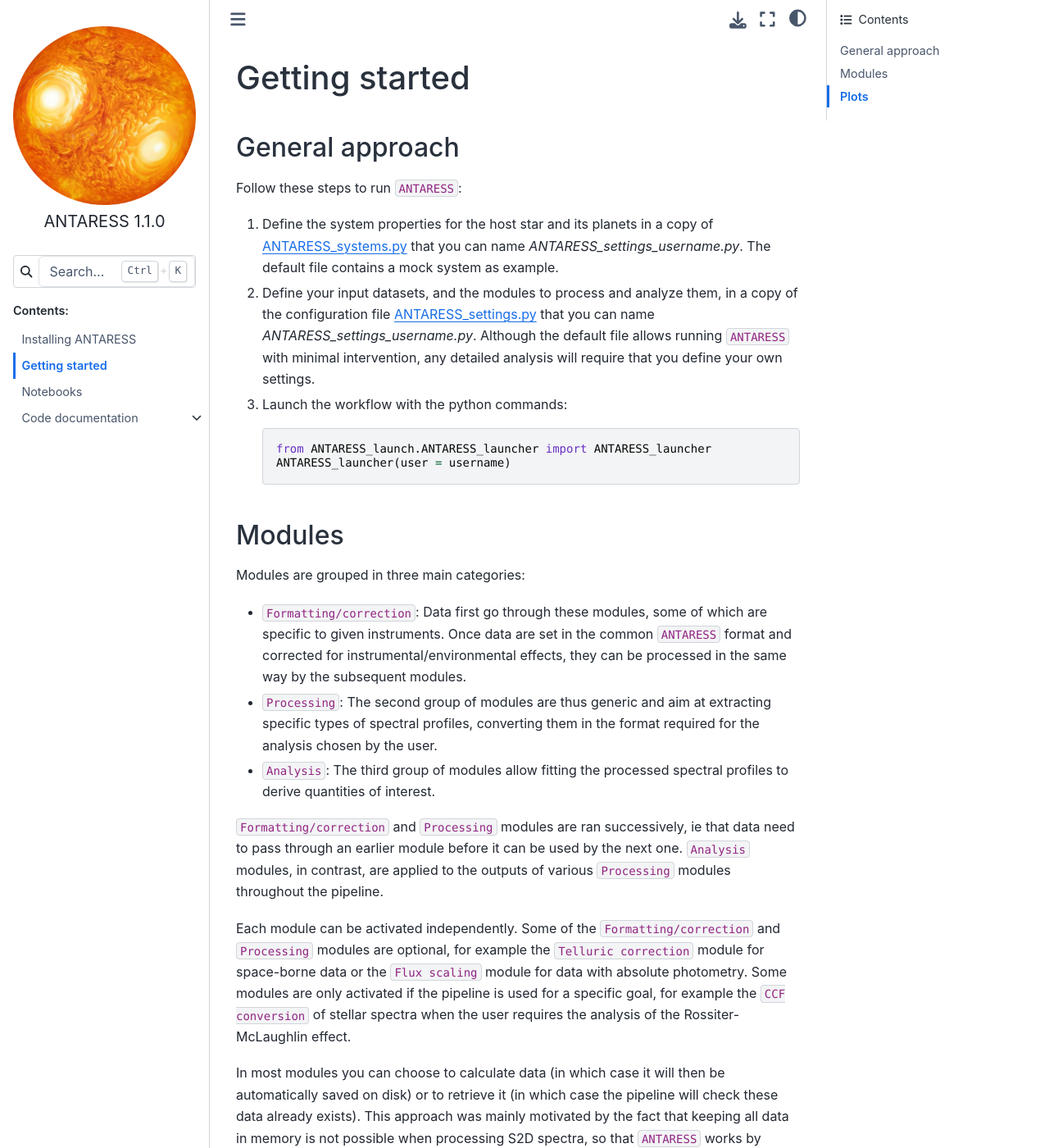
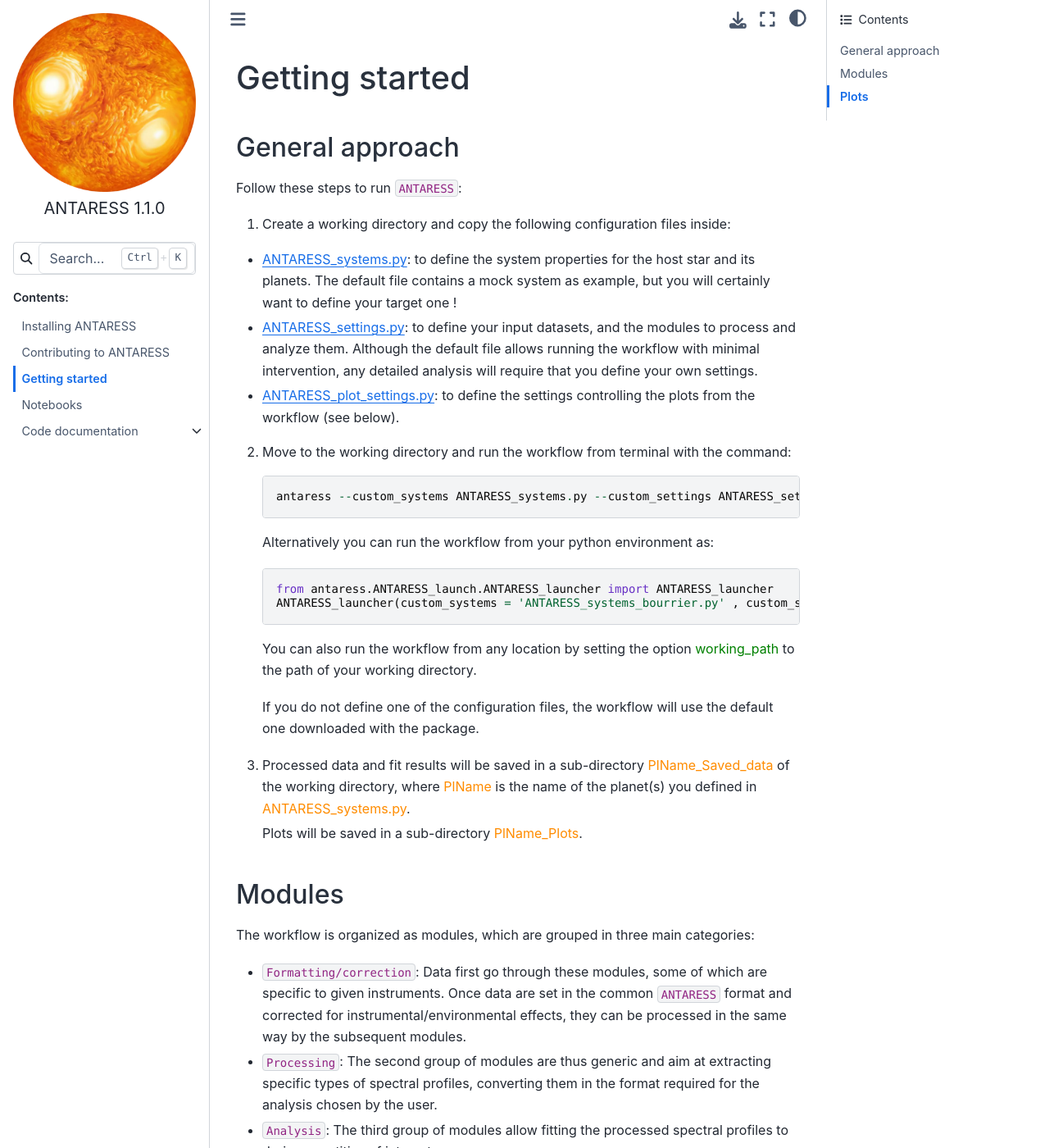
Before and after one commit to wangxianyu7/ANTARESS, a Sphinx documentation site: the page built from Docs/source/Fixed_files/getting_started.rst, in a window 1280 px wide and 1400 px high. Shown: the whole window at 82% size. Built offline with Sphinx 7.4.7 and the Sphinx Book theme 1.1.4, drawn with Linux system fonts in a browser that asks for light colours; pages that are not in the unit, such as notebooks, are missing from menus; some of the changed text lies outside the part shown.

```diff
--- a/Docs/source/Fixed_files/getting_started.rst
+++ b/Docs/source/Fixed_files/getting_started.rst
@@ -1,3 +1,15 @@
+.. raw:: html
+
+    <style> .orange {color:DarkOrange} </style>
+
+.. role:: orange
+
+.. raw:: html
+
+    <style> .green {color:green} </style>
+
+.. role:: green
+
 Getting started
 ===============
 
@@ -6,20 +18,38 @@ General approach
 
 Follow these steps to run ``ANTARESS``:
 
-1. Define the system properties for the host star and its planets in a copy of `ANTARESS_systems.py <https://gitlab.unige.ch/bourrier/antaress/-/blob/b6757ac8287a883889dc1ca367ae2b764dbbcf45/Method/ANTARESS_launch/ANTARESS_systems.py>`_ that you can name `ANTARESS_settings_username.py`. The default file contains a mock system as example.
+1. Create a working directory and copy the following configuration files inside:
 
-2. Define your input datasets, and the modules to process and analyze them, in a copy of the configuration file `ANTARESS_settings.py <https://gitlab.unige.ch/bourrier/antaress/-/blob/05b5593c8bcdf5dfd983da0c0047feec47ae94db/Method/ANTARESS_launch/ANTARESS_settings.py>`_ that you can name `ANTARESS_settings_username.py`. Although the default file allows running ``ANTARESS`` with minimal intervention, any detailed analysis will require that you define your own settings.
+- `ANTARESS_systems.py <https://gitlab.unige.ch/bourrier/antaress/-/blob/117044089b381164d18544ca512cf630f87c6f86/src/antaress/ANTARESS_launch/ANTARESS_systems.py>`_: to define the system properties for the host star and its planets.
+  The default file contains a mock system as example, but you will certainly want to define your target one !
 
-3. Launch the workflow with the python commands::
+- `ANTARESS_settings.py <https://gitlab.unige.ch/bourrier/antaress/-/blob/117044089b381164d18544ca512cf630f87c6f86/src/antaress/ANTARESS_launch/ANTARESS_settings.py>`_: to define your input datasets, and the modules to process and analyze them.
+  Although the default file allows running the workflow with minimal intervention, any detailed analysis will require that you define your own settings.
 
-       from ANTARESS_launch.ANTARESS_launcher import ANTARESS_launcher
-       ANTARESS_launcher(user = username)
+- `ANTARESS_plot_settings.py <https://gitlab.unige.ch/bourrier/antaress/-/blob/5a4527e3426947d25682fe98c68b33f8c339815f/src/antaress/ANTARESS_plots/ANTARESS_plot_settings.py>`_: to define the settings controlling the plots from the workflow (see below).
+
+2. Move to the working directory and run the workflow from terminal with the command::
+
+    antaress --custom_systems ANTARESS_systems.py --custom_settings ANTARESS_settings.py --custom_plot_settings ANTARESS_plot_settings.py
+
+   Alternatively you can run the workflow from your python environment as::
+
+	from antaress.ANTARESS_launch.ANTARESS_launcher import ANTARESS_launcher
+	ANTARESS_launcher(custom_systems = 'ANTARESS_systems_bourrier.py' , custom_settings = 'ANTARESS_settings_bourrier.py' , custom_plot_settings = 'ANTARESS_plot_settings_bourrier.py')
+
+   You can also run the workflow from any location by setting the option :green:`working_path` to the path of your working directory.
+
+   If you do not define one of the configuration files, the workflow will use the default one downloaded with the package.
+
+3. Processed data and fit results will be saved in a sub-directory :orange:`PlName_Saved_data` of the working directory, where :orange:`PlName` is the name of the planet(s) you defined in :orange:`ANTARESS_systems.py`.
+
+   Plots will be saved in a sub-directory :orange:`PlName_Plots`.
 
 
 Modules
 -------
 
-Modules are grouped in three main categories:
+The workflow is organized as modules, which are grouped in three main categories:
 
 - ``Formatting/correction``: Data first go through these modules, some of which are specific to given instruments. Once data are set in the common ``ANTARESS`` format and corrected for instrumental/environmental effects, they can be processed in the same way by the subsequent modules.
 
@@ -30,18 +60,18 @@ Modules are grouped in three main categories:
 
 ``Formatting/correction`` and ``Processing`` modules are ran successively, ie that data need to pass through an earlier module before it can be used by the next one. ``Analysis`` modules, in contrast, are applied to the outputs of various ``Processing`` modules throughout the pipeline.
 
-Each module can be activated independently. Some of the ``Formatting/correction`` and ``Processing`` modules are optional, for example the ``Telluric correction`` module for space-borne data or the ``Flux scaling`` module for data with absolute photometry. Some modules are only activated if the pipeline is used for a specific goal, for example the ``CCF conversion`` of stellar spectra when the user requires the analysis of the Rossiter-McLaughlin effect.
+Each module can be activated independently through the configuration file ``ANTARESS_settings.py``. Some of the ``Formatting/correction`` and ``Processing`` modules are optional, for example the ``Telluric correction`` module for space-borne data or the ``Flux scaling`` module for data with absolute photometry. Some modules are only activated if the pipeline is used for a specific goal, for example the ``CCF conversion`` of stellar spectra when the user requires the analysis of the Rossiter-McLaughlin effect.
 
-In most modules you can choose to calculate data (in which case it will then be automatically saved on disk) or to retrieve it (in which case the pipeline will check these data already exists). This approach was mainly motivated by the fact that keeping all data in memory is not possible when processing S2D spectra, so that ``ANTARESS`` works by retrieving the relevant data from the disk in each module.
+In most modules you can choose to compute data (`calculation mode`, in which case data is saved automatically on disk) or to retrieve it (`retrieval mode`, in which case the pipeline checks that data already exists on disk). This approach was mainly motivated by the fact that keeping all data in memory is not possible when processing S2D spectra, so that ``ANTARESS`` works by retrieving the relevant data from the disk in each module.
 
 
 Plots
 -----
 
-Plots are generated at the end of the workflow processing, upon request.
+Plots are generated `at the end` of the workflow processing, upon request.
 
-At the end of each module settings in the `configuration file <https://gitlab.unige.ch/bourrier/antaress/-/blob/05b5593c8bcdf5dfd983da0c0047feec47ae94db/Method/ANTARESS_launch/ANTARESS_settings.py>`_, you can activate a given `plot_name` by setting `plot_dic['plot_name']` to a figure extension, such as `pdf`.
+At the end of each module in the main configuration file :orange:`ANTARESS_settings.py` you can activate a given :orange:`plot_name` by setting :orange:`plot_dic['plot_name']` to an extension, such as :orange:`pdf`.
 
-The plot settings are then controlled through the `plot configuration file <https://gitlab.unige.ch/bourrier/antaress/-/blob/05b5593c8bcdf5dfd983da0c0047feec47ae94db/Method/ANTARESS_plots/ANTARESS_plot_settings.py>`_. This file is a default, and can be copied into a `ANTARESS_plot_settings_username.py` (using the same `username` as in `ANTARESS_settings_username.py`) in which you can define your own plot settings.
+Some plots require specific outputs, which are not produced by default due to their large size. This means that if you activate a plot after running the workflow once and retrieving its results, it may not compute. You will simply have to run the workflow again in `calculation mode` for the relevant modules.
 
-Because plots may require specific outputs of large size, the latter are not generated by default. This means you need to activate the plot as described above for the workflow to save the required outputs when the module is ran.
+The plot settings are then controlled through the plot configuration file :orange:`ANTARESS_plot_settings.py`. All plots have default settings, but a large number of options are available so that you can adjust the plot contents and their format.
```
Also changed, not shown: Docs/source/Fixed_files/contributions.rst (added, +16 -0 lines), Docs/source/Fixed_files/installation.rst (+33 -8 lines), Docs/source/index.rst (+6 -4 lines), 12 other files.
